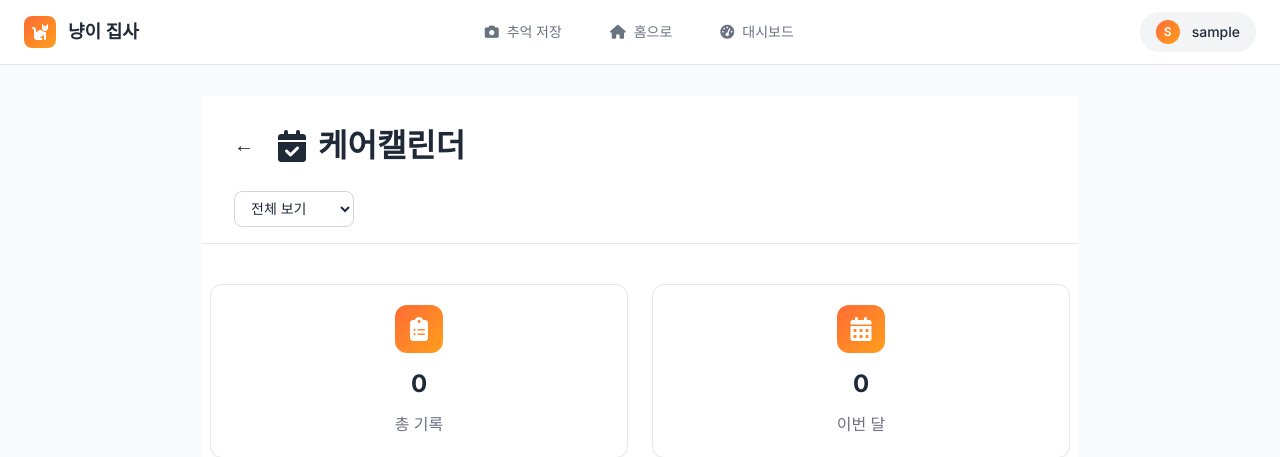
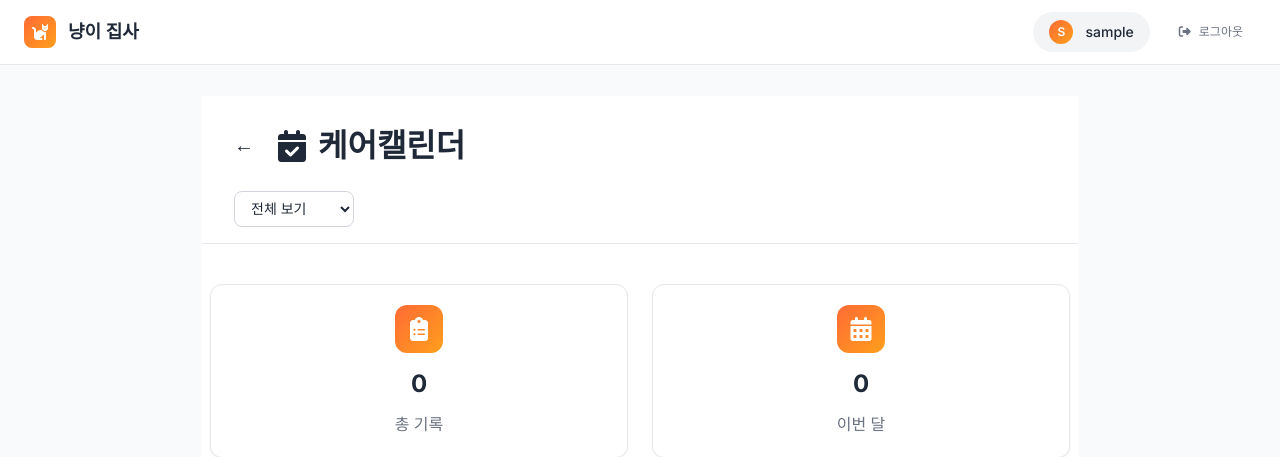
Before and after one commit to ychany/catcare_new, a Django app: page /care/ in a window 1280 px wide. Shown: the top 457 px of the page. Run offline with Django 5.2, Linux system fonts and the light colour scheme; the visitor is signed in with stand-in values (Sample User, id 1); data that the repository does not hold is empty; parts of the project's set-up code (start-up, migrations or seed data) failed here and were passed over.

Commit message:
상단바 수정

```diff
--- a/common_app/templates/common_app/base.html
+++ b/common_app/templates/common_app/base.html
@@ -560,26 +560,6 @@
 
                 <!-- Navigation Menu -->
                 <ul class="nav-menu">
-                    {% if user.is_authenticated %}
-                        <li class="nav-item">
-                            <a href="{% url 'photo_board_app:list' %}" class="nav-link">
-                                <i class="fas fa-camera"></i>
-                                추억 저장
-                            </a>
-                        </li>
-                        <li class="nav-item">
-                            <a href="{% url 'index' %}" class="nav-link">
-                                <i class="fas fa-home"></i>
-                                홈으로
-                            </a>
-                        </li>
-                        <li class="nav-item">
-                            <a href="{% url 'index' %}" class="nav-link">
-                                <i class="fas fa-tachometer-alt"></i>
-                                대시보드
-                            </a>
-                        </li>
-                    {% endif %}
                 </ul>
 
                 <!-- User Actions -->
@@ -590,6 +570,10 @@
                                 {{ user.username|first|upper }}
                             </div>
                             <span>{{ user.username }}</span>
+                        </a>
+                        <a href="{% url 'logout' %}" class="btn btn-ghost btn-sm">
+                            <i class="fas fa-sign-out-alt"></i>
+                            로그아웃
                         </a>
                     {% else %}
                         <a href="{% url 'login' %}" class="btn btn-ghost btn-sm">
```
